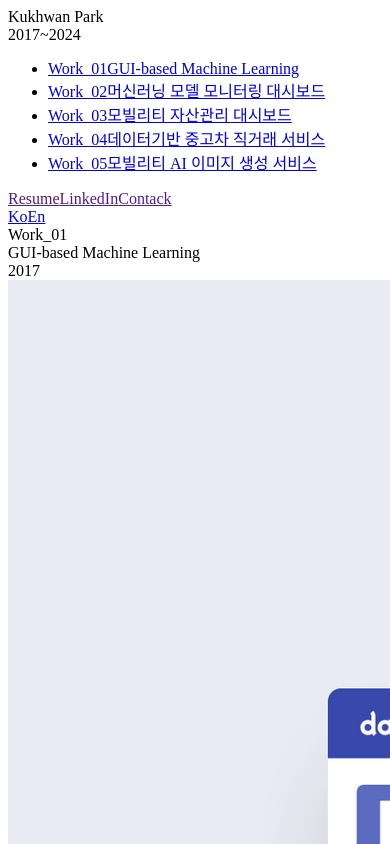
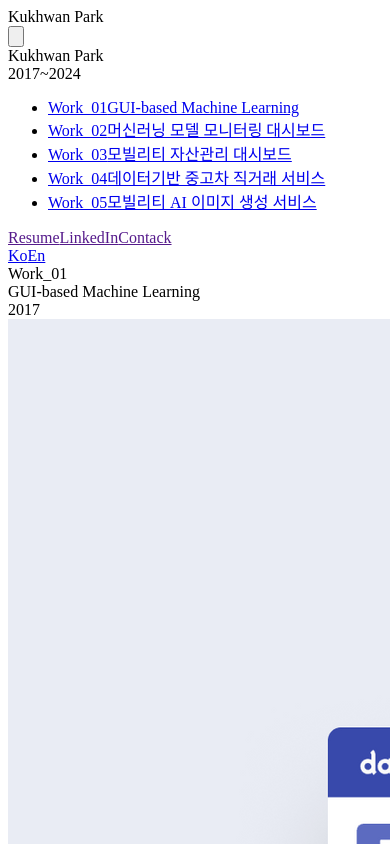
Before and after one commit to Seonghui/kukhwanpark, a Next.js app: page /en in a window 390 px wide. Shown: the top 844 px of the page. Built offline with nearby package versions, Linux system fonts and the light colour scheme.

Commit message:
feat: 내비게이션 반응형 대응

```diff
--- a/package.json
+++ b/package.json
@@ -9,6 +9,7 @@
     "lint": "next lint"
   },
   "dependencies": {
+    "@heroicons/react": "^2.1.5",
     "next": "14.2.15",
     "next-intl": "^3.21.1",
     "react": "^18",
--- a/src/app/(pages)/[locale]/layout.tsx
+++ b/src/app/(pages)/[locale]/layout.tsx
@@ -24,20 +24,11 @@ export default async function LocaleLayout({
     <NextIntlClientProvider messages={messages}>
       <html lang={locale}>
         <body className={`${pretendard.variable} font-pretendard font-regular`}>
-          <div className="flex">
-            <div className="fixed top-0 left-0 bottom-0 p-5 w-1/3">
-              <header className="flex justify-between *:text-xl">
-                <div>Kukhwan Park</div>
-                <div>2017~2024</div>
-              </header>
-              <nav className="pt-12">
-                <Navigation />
-              </nav>
-              <footer className="fixed bottom-10">
-                <Footer />
-              </footer>
-            </div>
-            <main className="ml-[33%] w-2/3 px-4">{children}</main>
+          <div>
+            <Navigation />
+            <main className="md:ml-[33%] md:w-2/3 px-4 mt-10 md:mt-0 mb-40">
+              {children}
+            </main>
           </div>
         </body>
       </html>
--- a/src/app/globals.css
+++ b/src/app/globals.css
@@ -3,5 +3,5 @@
 @tailwind utilities;
 
 body {
-  background-color: #fafaf9;
+  background-color: #f5f5f5;
 }
--- a/src/components/Navigation.tsx
+++ b/src/components/Navigation.tsx
@@ -3,18 +3,51 @@
 import { useTranslations } from "next-intl";
 import { Link, usePathname } from "../i18n/routing";
 import { projects } from "../constants";
+import Footer from "./Footer";
+import { Fragment, useState } from "react";
+import { EllipsisHorizontalIcon, XMarkIcon } from "@heroicons/react/24/solid";
 
 function Navigation() {
+  const [isMenuOpen, setIsMenuOpen] = useState(false);
   const t = useTranslations("menu");
   const pathname = usePathname();
 
+  const handleToggleMenu = () => {
+    setIsMenuOpen((prev) => !prev);
+  };
+
   return (
-    <ul>
+    <Fragment>
+      <div className="fixed top-0 left-0 right-0 md:hidden px-4 pt-3 *:text-xl flex justify-between">
+        <div>Kukhwan Park</div>
+        <button onClick={handleToggleMenu}>
+          {isMenuOpen ? (
+            <XMarkIcon className="size-6" />
+          ) : (
+            <EllipsisHorizontalIcon className="size-6" />
+          )}
+        </button>
+      </div>
+      <div
+        className={`${
+          isMenuOpen ? "block" : "hidden"
+        } md:block fixed top-10 md:top-0 left-0 bottom-0 p-5 w-full md:w-1/3 bg-neutral-100 md:bg-transparent`}
+      >
+        <header className=" justify-between *:text-xl hidden md:flex">
+          <div>Kukhwan Park</div>
+          <div>2017~2024</div>
+        </header>
+
+        <nav className="pt-12">
+          <ul className="">
             {projects.map((project) => {
               const isActive = pathname === project.href; // 현재 경로와 비교
               return (
                 <li key={project.id}>
-            <Link href={project.href} className="inline-block text-xl pb-1">
+                  <Link
+                    href={project.href}
+                    className="inline-block text-xl pb-1"
+                  >
                     <span className="mr-8">{project.id}</span>
                     <span
                       className={`underline  ${
@@ -29,6 +62,12 @@ function Navigation() {
               );
             })}
           </ul>
+        </nav>
+        <footer className="fixed bottom-10">
+          <Footer />
+        </footer>
+      </div>
+    </Fragment>
   );
 }
 
```
Also changed, not shown: 1 other file (tests, documents, lock files or other folders). Lines whose indentation alone changed are shown as unchanged.
